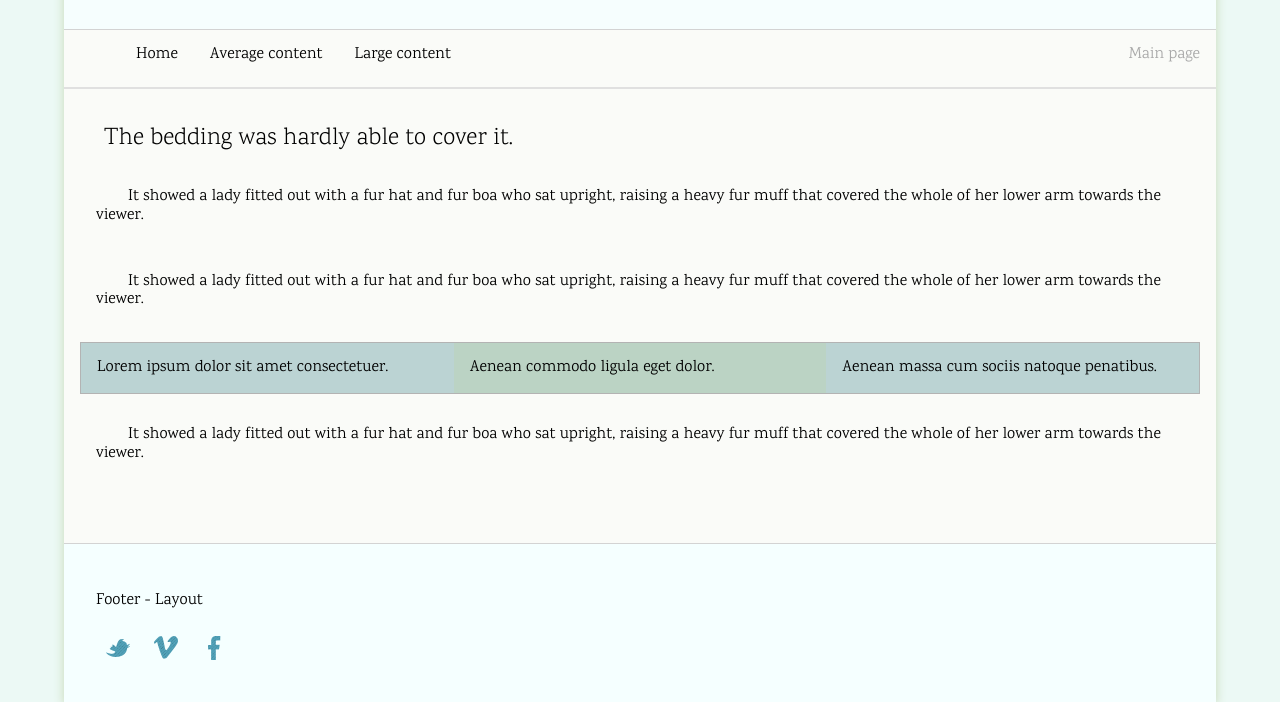
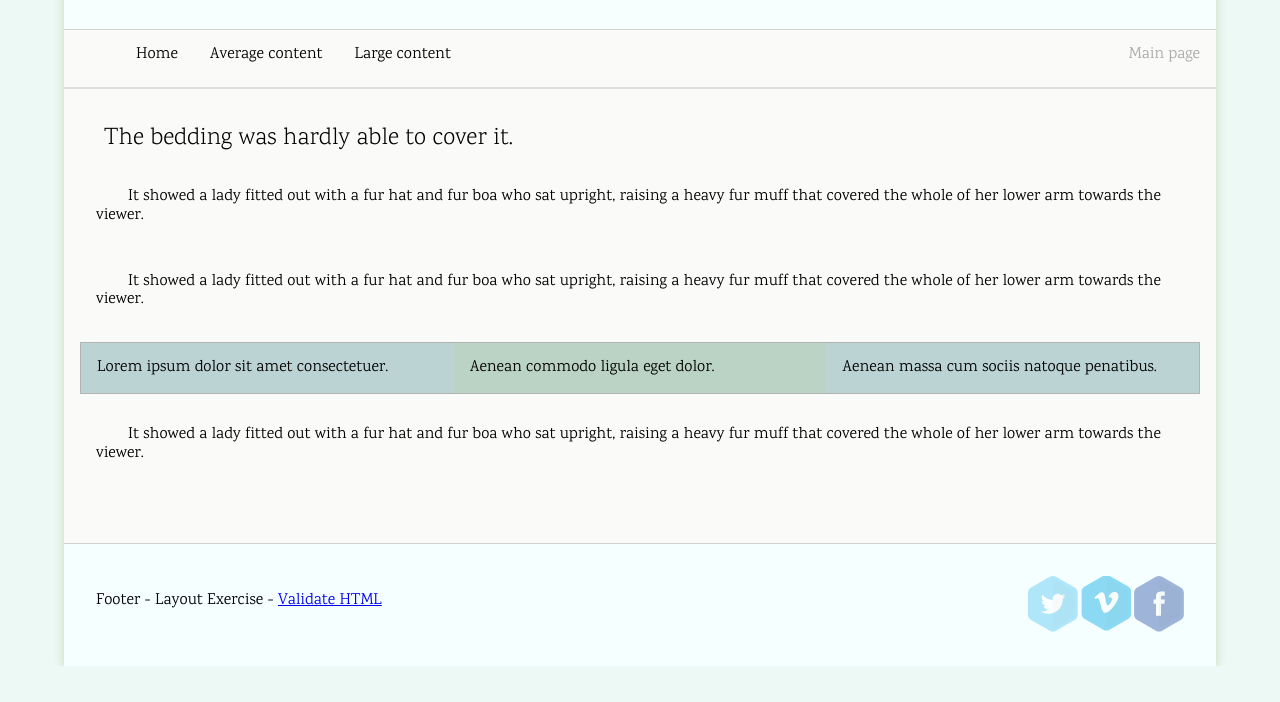
Before and after one commit to goomus/homework-04, a plain HTML site: page index.html in a window 1280 px wide. Shown: the part 137-839 px from the top of the page. After the commit the page ends 803 px from the top, so only its background shows below. Drawn offline with Linux system fonts and the light colour scheme.

Commit message:
Changed Footer and added social media icons

```diff
--- a/css/styles.css
+++ b/css/styles.css
@@ -92,7 +92,7 @@ nav a[href*="top"] {
 	left: 1%;
 	color: gray;
 }
-nav > a {
+#wrapper > nav > a {
 	float: right;
 	margin: 1em;
 	color: darkgray;
@@ -113,22 +113,44 @@ header img[src*="search"] {
 	margin: .2em .3em 0 0;
 }
 
-.icons a {
-	display: inline-block;
-	width: 24px;
-	height: 24px;
-	margin: 10px;
-	vertical-align: middle;
-	-o-transition: all .3s;
-	-moz-transition: all .3s;
-	-webkit-transition: all .3s;
-	-ms-transition: all .3s;
+
+.social-media-icons {
+	float: right;
+	list-style: none;
+    padding: 0;
 }
 
-.icons a.twitter { background: url(../images/social-icons/twitter.png) left top no-repeat; }
-.icons a.vimeo { background: url(../images/social-icons/vimeo.png) left top no-repeat; }
-.icons a.facebook { background: url(../images/social-icons/facebook.png) left top no-repeat; }
-.icons a:hover { background-position: left -34px; }
+.social-media-icons li {
+    display: inline-block;
+}
+
+.social-media-icons a {
+
+    background-image: url(../images/social-icons/social-icons.svg);
+    background-repeat: no-repeat;
+    display: block;
+	float: left;
+    height: 58px;
+	margin-left: 3px;
+    transition: all 350ms ease-out;
+    width: 50px;
+	opacity: 0.5;
+
+}
+
+.social-media-icons a:hover {
+    opacity: 1;
+}
+.twitter {
+    background-position: 0 0;
+}
+.vimeo {
+    background-position: -212px -60px;
+}
+
+.facebook {
+    background-position: -53px 0;
+}
 
 /*
 ==========--Main--==========
@@ -239,4 +261,9 @@ footer {
 	background-color: hsla(180,92%,98%,1.00);
 	border-top: 1px solid lightgray;
 	padding: 2em;
+	overflow: auto;
 }
+footer p {
+	text-align: center;
+	float: left;
+}
--- a/index.html
+++ b/index.html
@@ -14,7 +14,7 @@
 
 <body>
 <div id="wrapper">
-<header>
+	<header>
 		<div class="title">
 			<h1>Web Development And Design 2</h1>
 			<h2>Layout</h2>
@@ -23,18 +23,15 @@
 			<form action="/action_page.php">
 				<input type="text" placeholder="Search.." name="search">
 			</form>
-			<img src="images/search.svg" alt=""/>
-			<a href="#"><img src="images/shoping-card.svg" alt=""/></a>
-			</nav>
-	</header>		<nav>
+			<a href="#"><img src="images/search.svg" alt=""/></a> <a href="#"><img src="images/shoping-card.svg" alt=""/></a> </nav>
+	</header>
+	<nav>
 		<ul>
 			<li><a href="index.html">Home</a></li>
 			<li><a href="average.html">Average content</a></li>
 			<li><a href="large.html">Large content</a></li>
 		</ul>
-		<a href="../homework-01/index.html">Main page</a>
-	</nav>
-
+		<a href="../homework-01/index.html">Main page</a> </nav>
 	<main>
 		<h2>The bedding was hardly able to cover it.</h2>
 		<p>It showed a lady fitted out with a fur hat and fur
@@ -57,13 +54,8 @@
 	</main>
 	<main> </main>
 	<footer>
-		<p>Footer - Layout</p>
-					<div class="icons">
-			<a class="twitter" href=""></a>
-			<a class="vimeo" href=""></a>
-			<a class="facebook" href=""></a>
-		</div>
-
+		<p>Footer - Layout Exercise - <a href="http://validator.w3.org/check?uri=http://students.bcitcomp.ca/igolobokov/websites/homework-04/index.html" target="new">Validate HTML</a></p>
+		<div class="social-media-icons"> <a class="twitter" href=""></a> <a class="vimeo" href=""></a> <a class="facebook" href=""></a> </div>
 	</footer>
 </div>
 </body>
```
Also changed, not shown: average.html (+7 -13 lines), large.html (+2 -8 lines), images/social-icons/social-icons.svg (added).
